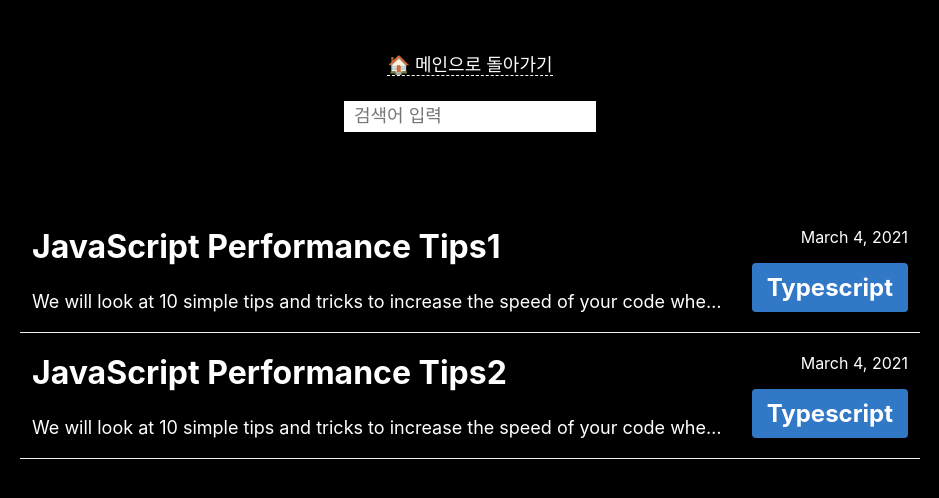
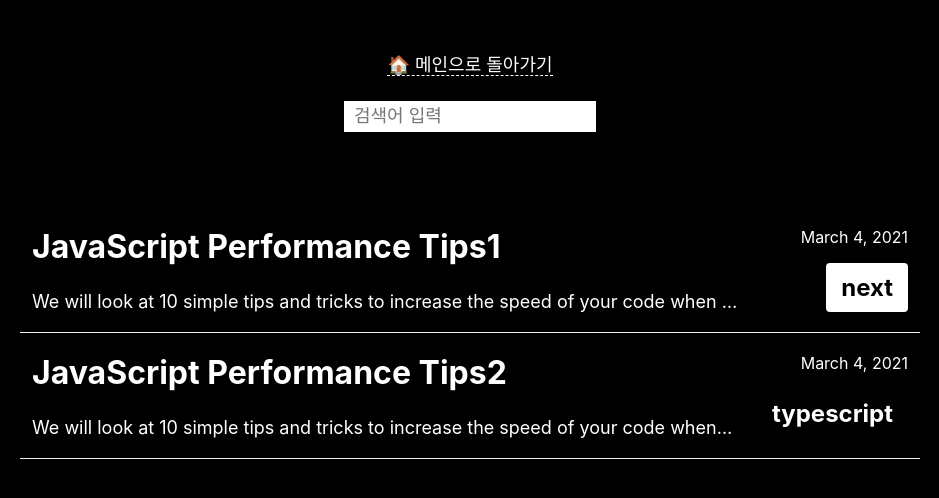
Before and after one commit to devDohyun/devlog, a Next.js app: page /posts in a window 1280 px wide. Shown: the top 498 px of the page, without its empty margins (170-1109 px from the left). Built offline with nearby package versions, Linux system fonts and the light colour scheme.

Commit message:
updated ui

```diff
--- a/components/Post/ListItem/index.tsx
+++ b/components/Post/ListItem/index.tsx
@@ -15,7 +15,7 @@ const PostListItem = ({ item }: PostListItemProps) => {
       </StyledPostDetailContainer>
       <StyledPostMetaContainer>
         {item.metadata.date}
-        <TextBlock backgroundColor="#3178c6">Typescript</TextBlock>
+        <TextBlock preset={item.metadata.tag}>{item.metadata.tag}</TextBlock>
       </StyledPostMetaContainer>
     </StyledPostListItem>
   )
```
